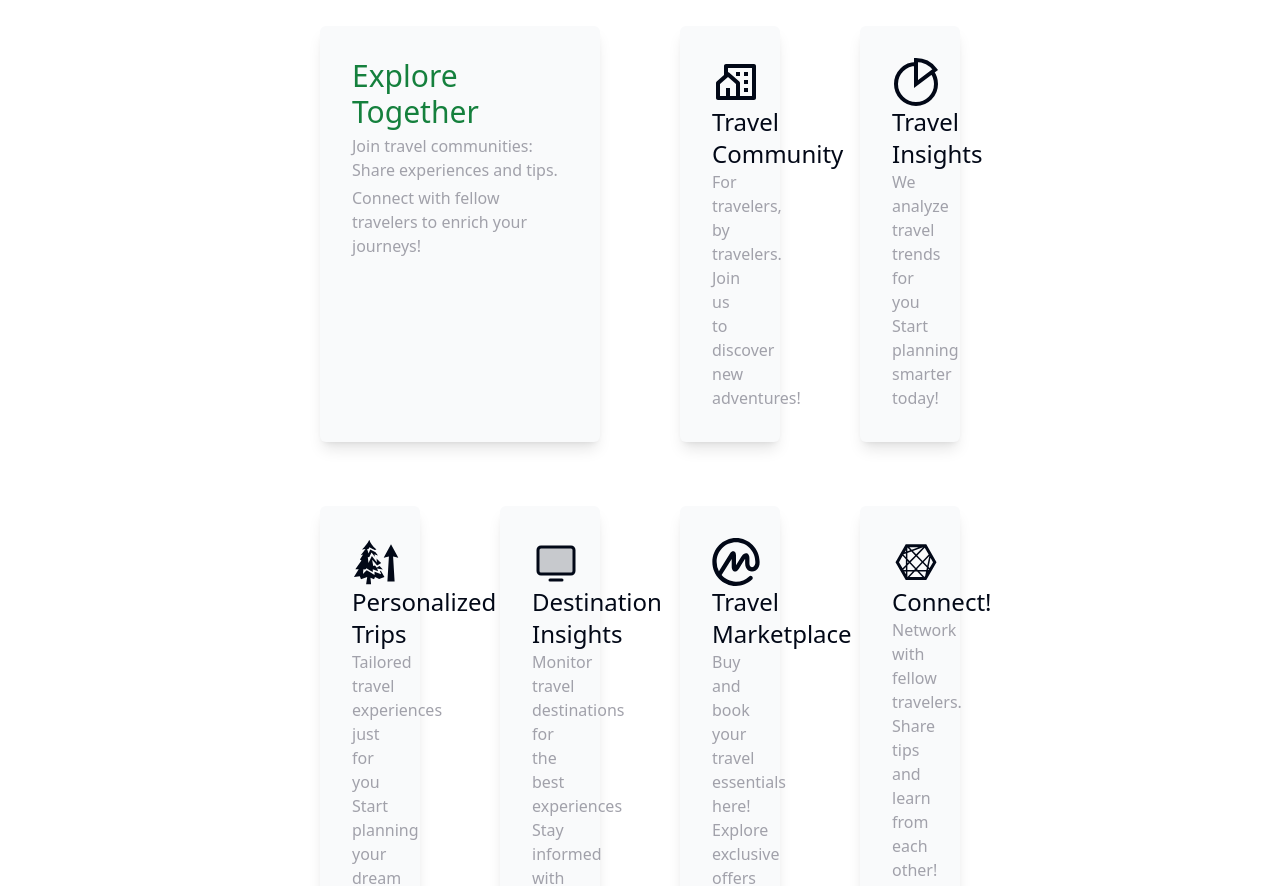
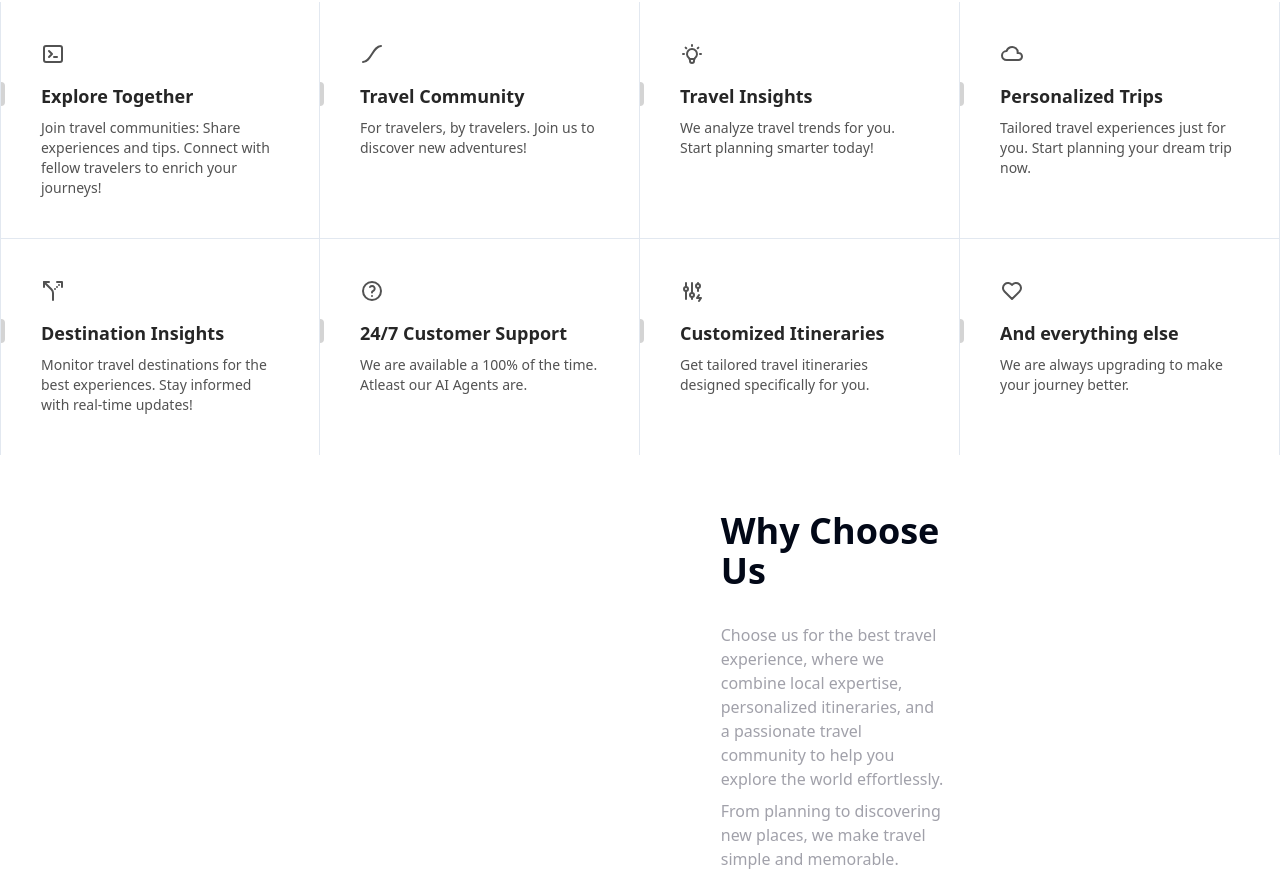
Before and after one commit to parikshitadhikari/travel-web, a Next.js app in the folder frontend/: page / in a window 1280 px wide. Shown: the part 898-1784 px from the top of the page. Built offline with nearby package versions, Linux system fonts and the light colour scheme.

Commit message:
Changed the box section.

```diff
--- a/frontend/package.json
+++ b/frontend/package.json
@@ -11,11 +11,12 @@
   "dependencies": {
     "@mantine/core": "^7.12.2",
     "@mantine/hooks": "^7.12.2",
+    "@tabler/icons-react": "^3.17.0",
     "axi": "^1.0.0",
     "axios": "^1.7.7",
-    "@tabler/icons-react": "^3.17.0",
     "class-variance-authority": "^0.7.0",
     "clsx": "^2.1.1",
+    "cobe": "^0.6.3",
     "framer-motion": "^11.5.6",
     "lucide-react": "^0.445.0",
     "next": "14.2.13",
--- a/frontend/src/app/components/Box.tsx
+++ b/frontend/src/app/components/Box.tsx
@@ -1,95 +1,110 @@
-// components/Box.js
-import { RiCommunityLine } from "react-icons/ri";
-import { LiaConnectdevelop } from "react-icons/lia";
-import { SiCoinmarketcap } from "react-icons/si";
-import { PiMonitorDuotone } from "react-icons/pi";
-import { GiTreeGrowth } from "react-icons/gi";
-import { GrAnalytics } from "react-icons/gr";
+import { cn } from "@/lib/utils";
+import {
+  IconAdjustmentsBolt,
+  IconBulb,
+  IconCloud,
+  IconCurrencyDollar,
+  IconEaseInOut,
+  IconHeart,
+  IconHelp,
+  IconRouteAltLeft,
+  IconTerminal2,
+} from "@tabler/icons-react";
 
-/**
- * @function Box
- * @description A component displaying a grid of boxes, each with an icon and information related to different tourism services like community, analytics, etc.
- * @returns {JSX.Element} - A series of styled boxes with icons and text.
- */
-const Box = () => {
+export default function FeaturesSectionDemo() {
+  const features = [
+    {
+      title: "Explore Together",
+      description:
+        "Join travel communities: Share experiences and tips. Connect with fellow travelers to enrich your journeys!",
+      icon: <IconTerminal2 />,
+    },
+    {
+      title: "Travel Community",
+      description:
+        "For travelers, by travelers. Join us to discover new adventures!",
+      icon: <IconEaseInOut />,
+    },
+    {
+      title: "Travel Insights",
+      description:
+        "We analyze travel trends for you. Start planning smarter today!",
+      icon: <IconBulb />,
+    },
+    {
+      title: "Personalized Trips",
+      description: "Tailored travel experiences just for you. Start planning your dream trip now.",
+      icon: <IconCloud />,
+    },
+    {
+      title: "Destination Insights",
+      description: "Monitor travel destinations for the best experiences. Stay informed with real-time updates!",
+      icon: <IconRouteAltLeft />,
+    },
+    {
+      title: "24/7 Customer Support",
+      description:
+        "We are available a 100% of the time. Atleast our AI Agents are.",
+      icon: <IconHelp />,
+    },
+    {
+      title: "Customized Itineraries",
+      description:
+        "Get tailored travel itineraries designed specifically for you.",
+      icon: <IconAdjustmentsBolt />,
+    },
+    {
+      title: "And everything else",
+      description: "We are always upgrading to make your journey better.",
+      icon: <IconHeart />,
+    },
+  ];
   return (
-    <div className="m-4 p-8 mx-64">
-      <div className="grid grid-cols-4 gap-4">
-        {/* Large descriptive box */}
-        <div className="p-8 m-8 shadow-lg rounded-md col-span-2 bg-gray-50">
-          <h4 className="text-green-700 text-3xl">Explore Together</h4>
-          <div className="text-zinc-400 mt-1">
-            <div>Join travel communities: Share experiences and tips.</div>
-            <div className="mt-1">
-              Connect with fellow travelers to enrich your journeys!
-            </div>
-          </div>
-        </div>
+    <div className="grid grid-cols-1 md:grid-cols-2 lg:grid-cols-4  relative z-10 py-10 max-w-7xl mx-auto">
+      {features.map((feature, index) => (
+        <Feature key={feature.title} {...feature} index={index} />
+      ))}
+    </div>
+  );
+}
 
-        {/* Community box */}
-        <div className="p-8 m-8 shadow-lg rounded-md bg-gray-50">
-          <RiCommunityLine className="text-5xl" />
-          <h6 className="text-2xl">Travel Community</h6>
-          <div className="text-zinc-400">
-            <div>For travelers, by travelers.</div>
-            <div>Join us to discover new adventures!</div>
-          </div>
-        </div>
-
-        {/* Market Analytics box */}
-        <div className="p-8 m-8 shadow-lg rounded-md bg-gray-50">
-          <GrAnalytics className="text-5xl" />
-          <h6 className="text-2xl">Travel Insights</h6>
-          <div className="text-zinc-400">
-            <div>We analyze travel trends for you</div>
-            <div>Start planning smarter today!</div>
-          </div>
-        </div>
+const Feature = ({
+  title,
+  description,
+  icon,
+  index,
+}: {
+  title: string;
+  description: string;
+  icon: React.ReactNode;
+  index: number;
+}) => {
+  return (
+    <div
+      className={cn(
+        "flex flex-col lg:border-r  py-10 relative group/feature dark:border-neutral-800",
+        (index === 0 || index === 4) && "lg:border-l dark:border-neutral-800",
+        index < 4 && "lg:border-b dark:border-neutral-800"
+      )}
+    >
+      {index < 4 && (
+        <div className="opacity-0 group-hover/feature:opacity-100 transition duration-200 absolute inset-0 h-full w-full bg-gradient-to-t from-neutral-100 dark:from-neutral-800 to-transparent pointer-events-none" />
+      )}
+      {index >= 4 && (
+        <div className="opacity-0 group-hover/feature:opacity-100 transition duration-200 absolute inset-0 h-full w-full bg-gradient-to-b from-neutral-100 dark:from-neutral-800 to-transparent pointer-events-none" />
+      )}
+      <div className="mb-4 relative z-10 px-10 text-neutral-600 dark:text-neutral-400">
+        {icon}
       </div>
-
-      {/* Travel Planning box */}
-      <div className="grid grid-cols-4 gap-4">
-        <div className="p-8 m-8 shadow-lg rounded-md bg-gray-50">
-          <GiTreeGrowth className="text-5xl" />
-          <h6 className="text-2xl">Personalized Trips</h6>
-          <div className="text-zinc-400">
-            <div>Tailored travel experiences just for you</div>
-            <div>Start planning your dream trip now.</div>
-          </div>
-        </div>
-
-        {/* Destination Monitoring box */}
-        <div className="p-8 m-8 shadow-lg rounded-md bg-gray-50">
-          <PiMonitorDuotone className="text-5xl" />
-          <h6 className="text-2xl">Destination Insights</h6>
-          <div className="text-zinc-400">
-            <div>Monitor travel destinations for the best experiences</div>
-            <div>Stay informed with real-time updates!</div>
-          </div>
-        </div>
-
-        {/* Travel Marketplace box */}
-        <div className="p-8 m-8 shadow-lg rounded-md bg-gray-50">
-          <SiCoinmarketcap className="text-5xl" />
-          <h6 className="text-2xl">Travel Marketplace</h6>
-          <div className="text-zinc-400">
-            <div>Buy and book your travel essentials here!</div>
-            <div>Explore exclusive offers and deals.</div>
-          </div>
-        </div>
-
-        {/* Connect box */}
-        <div className="p-8 m-8 shadow-lg rounded-md bg-gray-50">
-          <LiaConnectdevelop className="text-5xl" />
-          <h6 className="text-2xl">Connect!</h6>
-          <div className="text-zinc-400">
-            <div>Network with fellow travelers.</div>
-            <div>Share tips and learn from each other!</div>
-          </div>
-        </div>
+      <div className="text-lg font-bold mb-2 relative z-10 px-10">
+        <div className="absolute left-0 inset-y-0 h-6 group-hover/feature:h-8 w-1 rounded-tr-full rounded-br-full bg-neutral-300 dark:bg-neutral-700 group-hover/feature:bg-blue-500 transition-all duration-200 origin-center" />
+        <span className="group-hover/feature:translate-x-2 transition duration-200 inline-block text-neutral-800 dark:text-neutral-100">
+          {title}
+        </span>
       </div>
+      <p className="text-sm text-neutral-600 dark:text-neutral-300 max-w-xs relative z-10 px-10">
+        {description}
+      </p>
     </div>
   );
 };
-
-export default Box;
```
Also changed, not shown: 1 other file (tests, documents, lock files or other folders).
